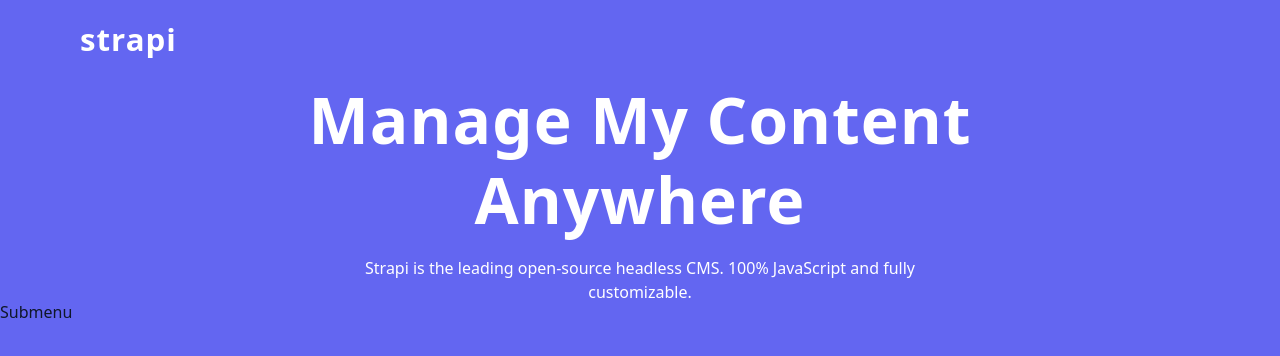
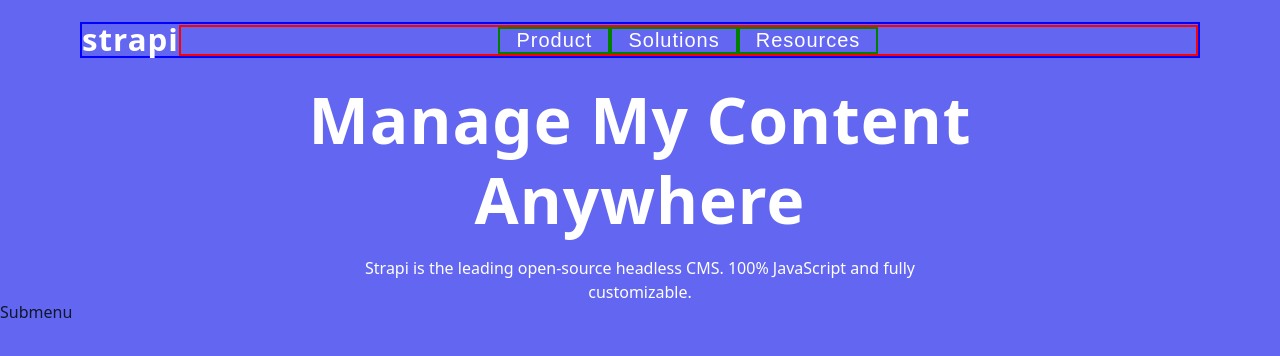
Before and after one commit to UAK002/Fundamental-projects-13-Strapi-Submenus, a React (Vite) app: page / in a window 1280 px wide. Shown: the top 356 px of the page. Built offline with nearby package versions, Linux system fonts and the light colour scheme.

Commit message:
265. Strapi - NavLinks

```diff
--- /dev/null
+++ b/src/NavLinks.jsx
@@ -0,0 +1,17 @@
+import sublinks from './data';
+
+const NavLinks = () => {
+  return (
+    <div className="nav-links">
+      {sublinks.map((item) => {
+        const { pageId, page } = item;
+        return (
+          <button key={pageId} className="nav-link">
+            {page}
+          </button>
+        );
+      })}
+    </div>
+  );
+};
+export default NavLinks;
--- a/src/Navbar.jsx
+++ b/src/Navbar.jsx
@@ -1,5 +1,6 @@
 import { FaBars } from 'react-icons/fa';
 import { useGlobalContext } from './Context';
+import NavLinks from './NavLinks';
 
 const Navbar = () => {
   const { openSidebar } = useGlobalContext();
@@ -11,7 +12,7 @@
         <button className="toggle-btn" onClick={openSidebar}>
           <FaBars />
         </button>
-        {/* Nav links Later */}
+        <NavLinks />
       </div>
     </nav>
   );
--- a/src/index.css
+++ b/src/index.css
@@ -635,3 +635,32 @@
     display: none;
   }
 }
+
+/* Nav Links */
+
+.nav-links {
+  display: none;
+}
+@media screen and (min-width: 992px) {
+  .nav-links {
+    display: flex;
+    justify-content: center;
+    border: 2px solid red;
+  }
+  .nav-center {
+    display: grid;
+    grid-template-columns: auto 1fr;
+    border: 2px solid blue;
+  }
+  .nav-link {
+    border: 2px solid green;
+    padding: 0 1rem;
+    color: var(--white);
+    background: transparent;
+    /* border-color: transparent; */
+    font-size: 1.25rem;
+    text-transform: capitalize;
+    letter-spacing: var(--letterSpacing);
+    cursor: pointer;
+  }
+}
```
